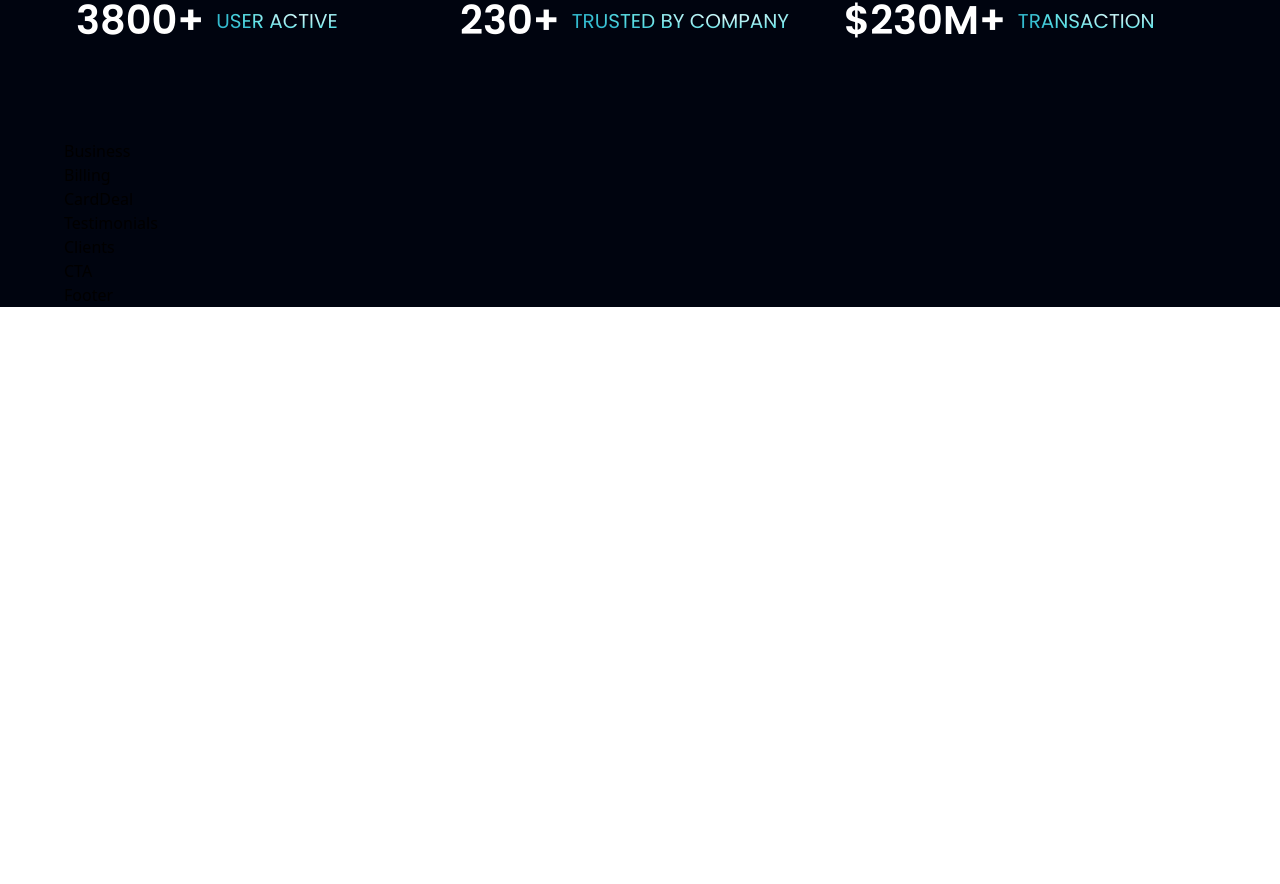
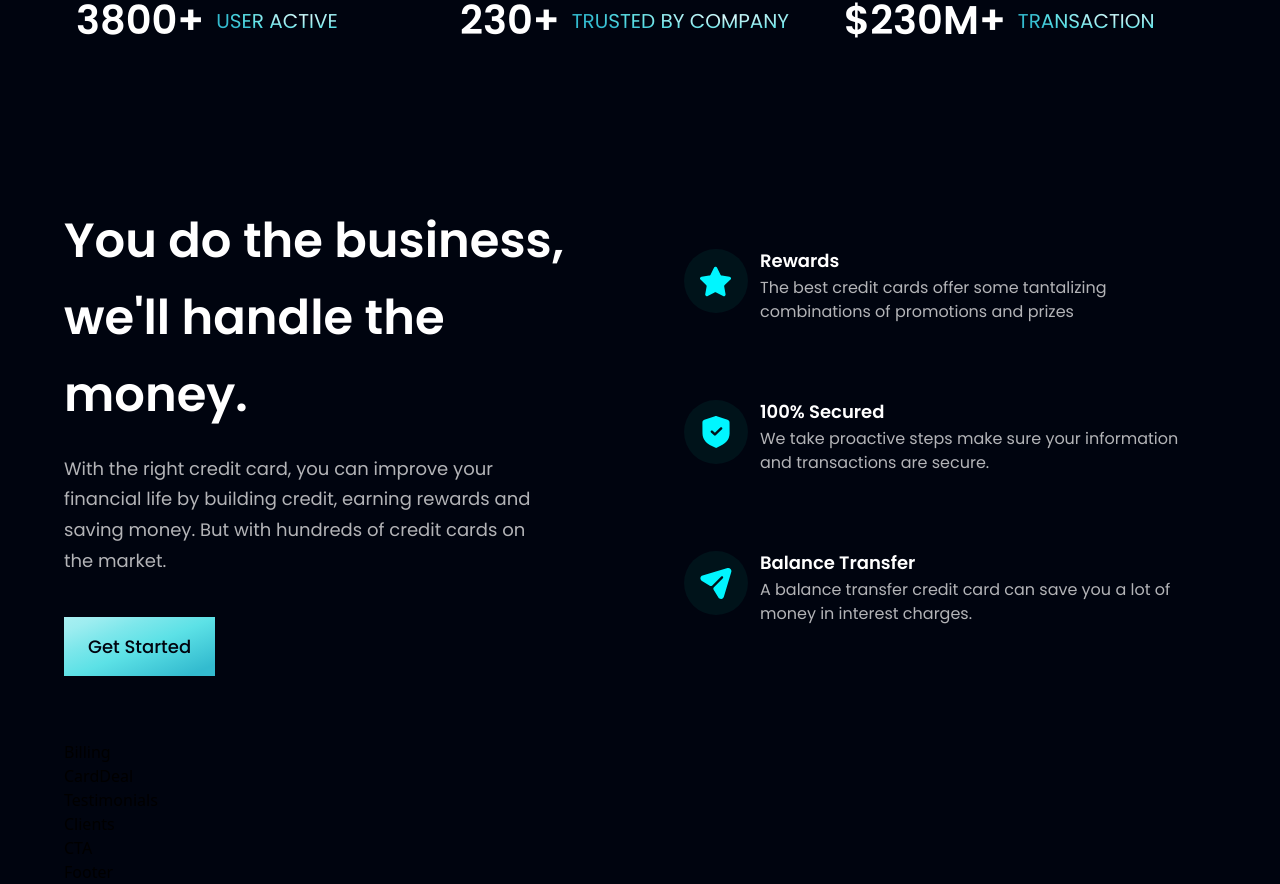
Before and after one commit to hightower9/modern-bank-app, a React (Vite) app: page / in a window 1280 px wide. Shown: the part 806-1690 px from the top of the page. Before the commit the page ends 1113 px from the top, so only its background shows below. Built offline with nearby package versions, Linux system fonts and the light colour scheme.

Commit message:
Added Business Section

```diff
--- a/src/components/Business.jsx
+++ b/src/components/Business.jsx
@@ -1,9 +1,43 @@
-import React from 'react'
+import { features } from '../constants'
+import styles, { layout } from '../style'
+import Button from './Button'
+
+const FeatureCard = ({ icon, title, content, index }) => (
+	<div className={`flex flex-row p-6 rounded-[20px] ${index !== features.length - 1 ? "mb-6" : "mb-0"} feature-card`}>
+		<div className={`w-[64px] h-[64px] rounded-full ${styles.flexCenter} bg-dimBlue`}>
+			<img src={icon} alt="icon" className="w-[50%] h-[50%] object-contain" />
+		</div>
+		<div className="flex-1 flex flex-col ml-3">
+			<h4 className="font-poppins font-semibold text-white text-[18px] leading-[23px] mb-1">
+				{title}
+			</h4>
+			<p className="font-poppins font-normal text-dimWhite text-[16px] leading-[24px] mb-1">
+				{content}
+			</p>
+		</div>
+	</div>
+)
 
 const Business = () => {
-  return (
-    <div>Business</div>
-  )
+	return (
+		<section id="features" className={layout.section}>
+			<div className={layout.sectionInfo}>
+				<h2 className={styles.heading2}>
+					You do the business, <br className="sm:block hidden" /> we'll handle the money.
+				</h2>
+				<p className={`${styles.paragraph} max-w-[470px] mt-5`}>
+					With the right credit card, you can improve your financial life by building credit, earning rewards and saving money. But with hundreds of credit cards on the market.
+				</p>
+				<Button styles="mt-10"/>
+			</div>
+
+			<div className={`${layout.sectionImg} flex-col`}>
+				{features.map((feature, index) => (
+					<FeatureCard key={feature.id} {...feature} index={index}/>
+				))}
+			</div>
+		</section>
+	)
 }
 
 export default Business
--- a/src/components/Button.jsx
+++ b/src/components/Button.jsx
@@ -1,8 +1,10 @@
 import React from 'react'
 
-const Button = () => {
+const Button = ({ styles }) => {
   return (
-    <div>Button</div>
+    <button type="button" className={`py-4 px-6 bg-blue-gradient font-poppins font-medium text-[18px] text-primary outline-none ${styles}`}>
+      Get Started
+    </button>
   )
 }
 
```
